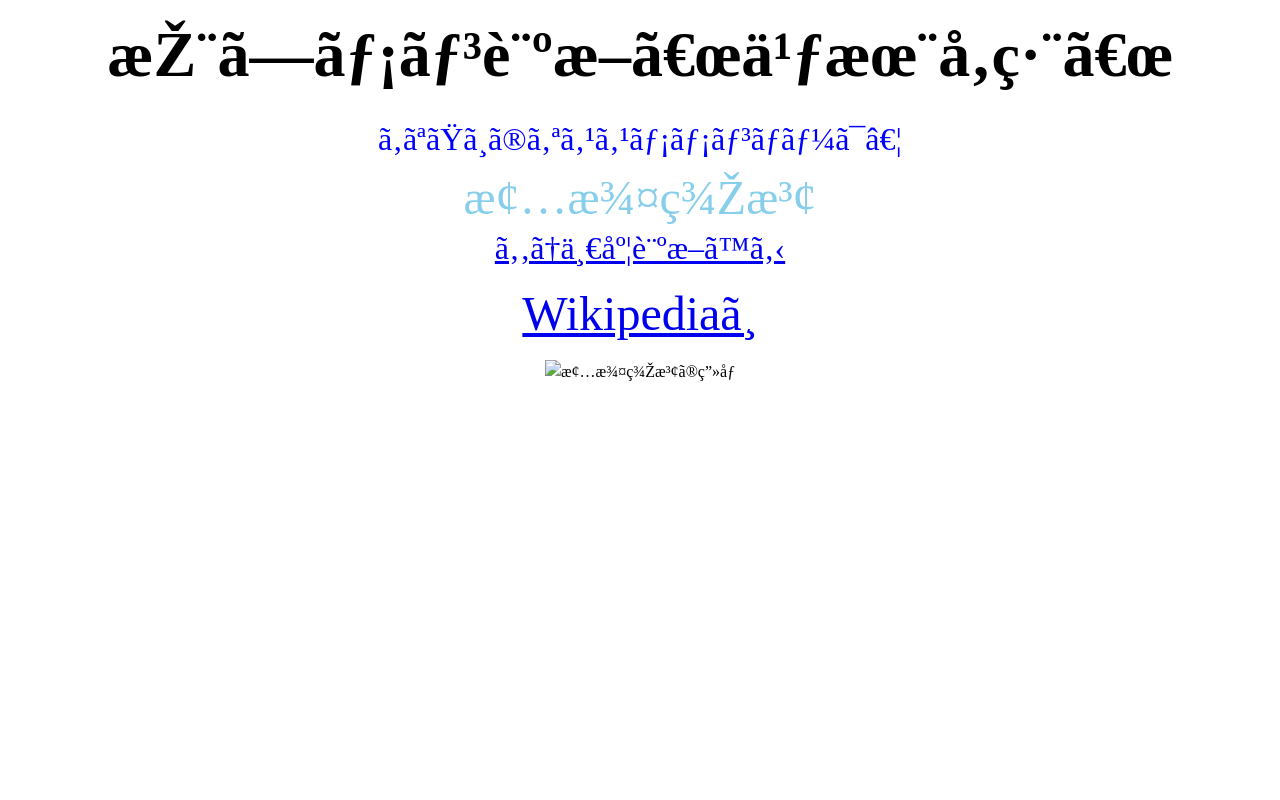
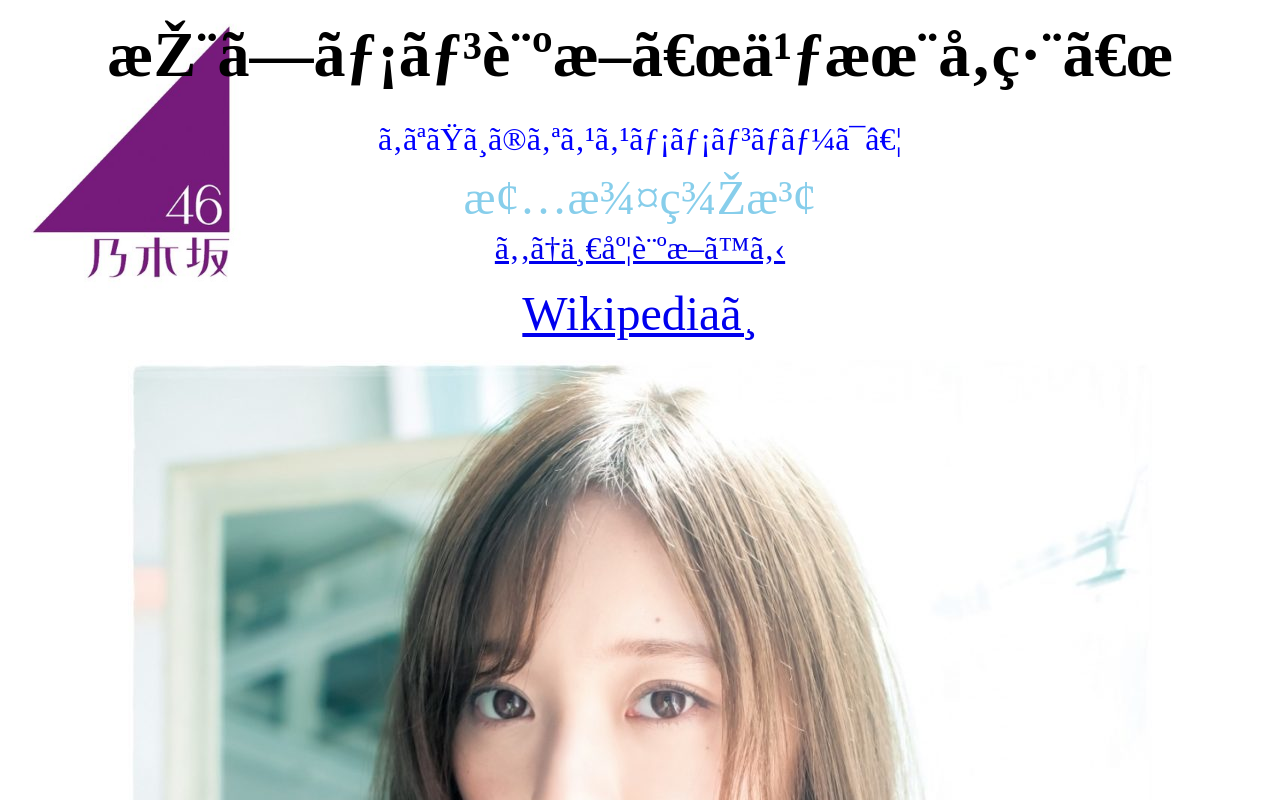
Before and after one commit to udon0141/result6, a plain HTML site: page index.html in a window 1280 px wide. Shown: the top 800 px of the page. Drawn offline with Linux system fonts and the light colour scheme.

Commit message:
Update index.html

```diff
--- a/index.html
+++ b/index.html
@@ -31,7 +31,7 @@
       body {
 
         flex-wrap: wrap;
-        background-image: url("画像/乃木坂ロゴ.jpg" );
+        background-image: url("https://github.com/udon0141/result6/blob/master/%E4%B9%83%E6%9C%A8%E5%9D%82%E3%83%AD%E3%82%B3%E3%82%99.jpg?raw=true.jpg" );
         background-size: 300px 300px;
         background-repeat: no-repeat;
        }
@@ -46,7 +46,7 @@
   </head>
   <body>
     <div class='wiki'><a href="https://ja.wikipedia.org/wiki/%E6%A2%85%E6%BE%A4%E7%BE%8E%E6%B3%A2">Wikipediaへ</a></div>
-    <div class='image'><img src=".jpg" alt="梅澤美波の画像"></div>
+    <div class='image'><img src="https://github.com/udon0141/result6/blob/master/%E6%A2%85%E6%BE%A4%E7%BE%8E%E6%B3%A2.jpg?raw=true.jpg" alt="梅澤美波の画像"></div>
     <style>
       div.image{
         text-align: center;
```
